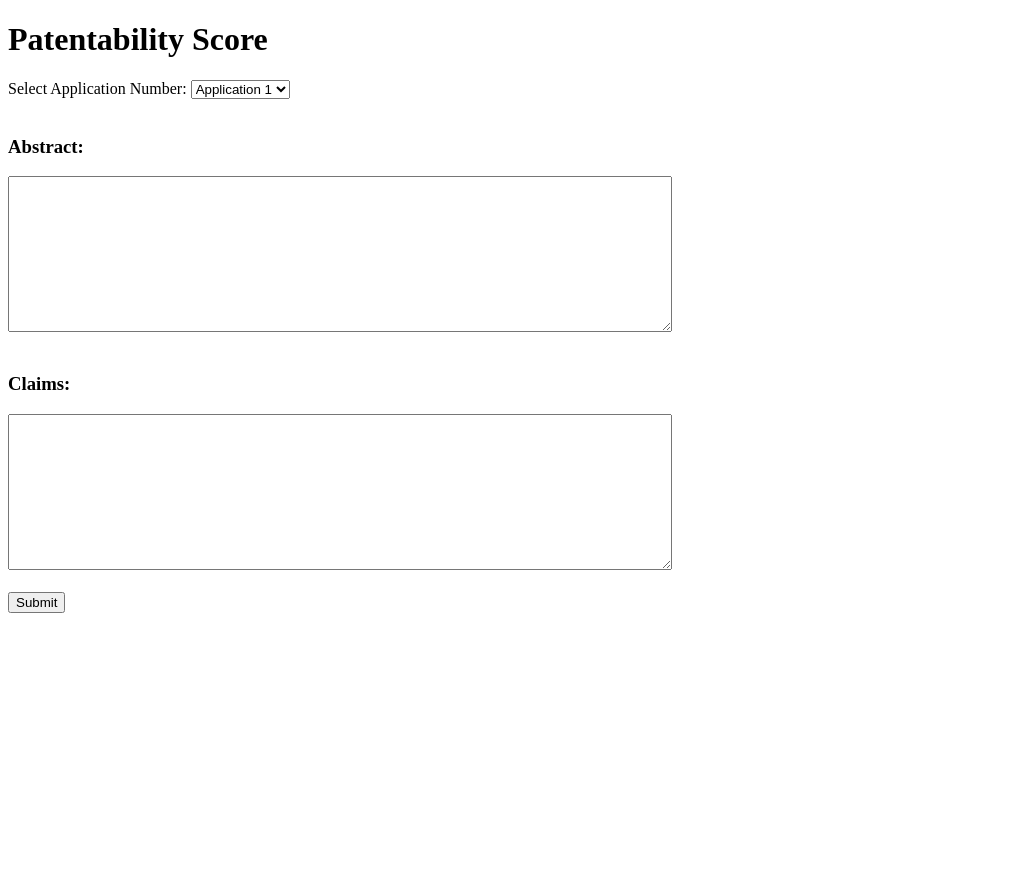
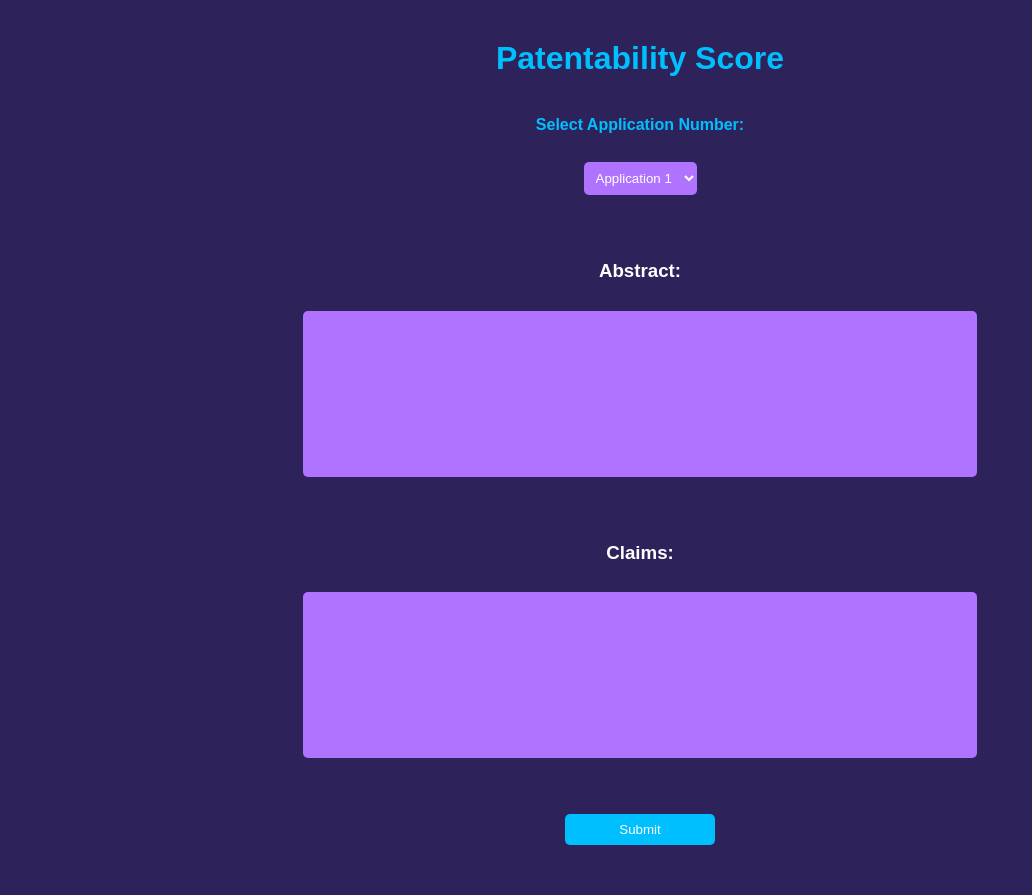
Before and after one commit to sarahhart1997/patentproject, a Flask app: page / in a window 1280 px wide. Shown: the whole page, without its empty margins (0-1032 px from the left). Before the commit the page ends 613 px from the top, so only its background shows below. Run offline with Flask 3, Linux system fonts and the light colour scheme.

Commit message:
add colors

```diff
--- a/templates/index.html
+++ b/templates/index.html
@@ -2,16 +2,68 @@
 <html>
 <head>
     <title>Sarah's Can You Patent This Application</title>
+    <style>
+        body {
+            font-family: Arial, sans-serif;
+            background-color: #2e225b;
+            color: #ffffff;
+            margin: 40px;
+        }
+
+        h1 {
+            color: #00bfff;
+            text-align: center;
+        }
+
+        form {
+            display: flex;
+            flex-direction: column;
+            align-items: center;
+        }
+
+        label, select, textarea, input[type="submit"] {
+            margin: 10px;
+            padding: 8px;
+            border-radius: 5px;
+            border: none;
+        }
+
+        label {
+            color: #00bfff;
+            font-weight: bold;
+        }
+
+        select {
+            background-color: #af73ff;
+            color: #ffffff;
+        }
+
+        textarea {
+            background-color: #af73ff;
+            color: #ffffff;
+            resize: none;
+        }
+
+        input[type="submit"] {
+            background-color: #00bfff;
+            color: #ffffff;
+            cursor: pointer;
+            width: 150px;
+        }
+
+        h2 {
+            color: #00bfff;
+            text-align: center;
+        }
+    </style>
 </head>
 <body>
     <h1>Patentability Score</h1>
     <form method="POST" action="/">
         <label for="application_number">Select Application Number:</label>
         <select id="application_number" name="application_number">
-            <!-- Available application numbers to choose from -->
             <option value="application_1">Application 1</option>
             <option value="application_2">Application 2</option>
-            <!-- Add more options as needed -->
         </select>
         <br><br>
         <h3>Abstract:</h3>
```
